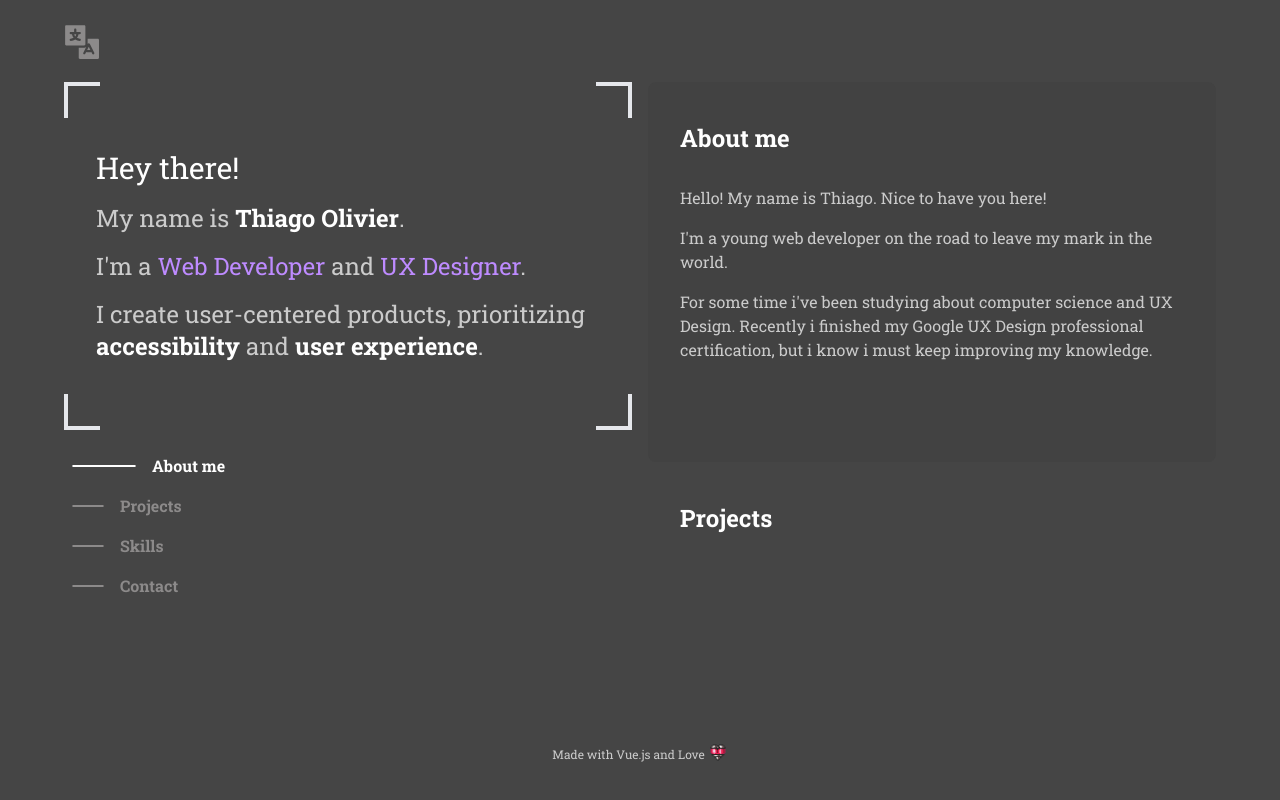
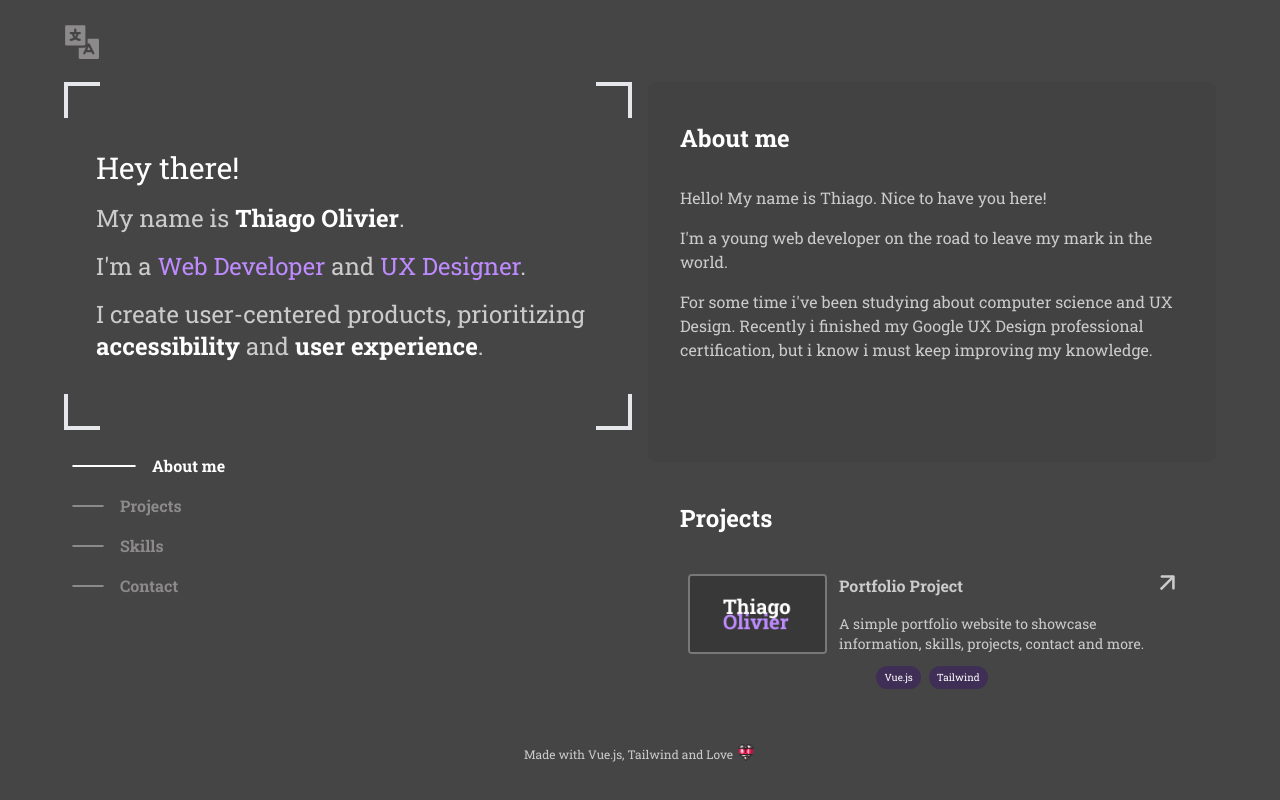
Before and after one commit to thiagoolivier/portfolio, a Vue app: page / in a window 1280 px wide. Built offline with nearby package versions, Linux system fonts and the light colour scheme.

Commit message:
Creates ProjectCard

```diff
--- a/src/App.vue
+++ b/src/App.vue
@@ -9,7 +9,7 @@
     </div>
     <footer class="grid lg:grid-cols-1 lg:max-w-6xl lg:mx-auto max-lg:mx-2">
       <p class="py-4 text-center">
-        <small class="text-xs normal-text align-bottom">Made with Vue.js and Love </small>
+        <small class="text-xs normal-text align-bottom">Made with Vue.js, Tailwind and Love </small>
         <img class="inline w-5" src="/images/heart-tank.gif" alt="Megaman-x heart tank GIF.">
       </p>
     </footer>
--- a/src/components/ProjectCard.vue
+++ b/src/components/ProjectCard.vue
@@ -1,9 +1,32 @@
 <template>
-  <div>
-
+  <div id="project-card" class="group p-2 space-y-3 rounded hover-transition hover:bg-white/10">
+    <div class="flex items-center space-x-3">
+      <img class="max-h-20 rounded border-2 border-[#787878]" src="images/projects/portfolio_thumb.png" alt="Portfolio project thumbnail.">
+      <div class="normal-text hover-transition group-hover:text-white">
+        <div class="flex justify-between align-middle">
+          <h4 class="font-bold">Portfolio Project</h4>
+          <svg class="fill-[#CBCBCB] hover-transition group-hover:fill-white" width="18" height="18" viewBox="0 0 14 14" fill="none" xmlns="http://www.w3.org/2000/svg">
+            <path
+              d="M13 1.99992C13 1.44763 12.5522 0.999919 12 0.999919L2.99996 0.99992C2.44767 0.999919 1.99996 1.44763 1.99996 1.99992C1.99996 2.5522 2.44767 2.99992 2.99996 2.99992L11 2.99992L11 10.9999C11 11.5522 11.4477 11.9999 12 11.9999C12.5522 11.9999 13 11.5522 13 10.9999L13 1.99992ZM2.80757 12.6065L12.7071 2.70703L11.2929 1.29281L1.39336 11.1923L2.80757 12.6065Z"
+            />
+          </svg>
+        </div>
+        <p class="text-sm">A simple portfolio website to showcase information, skills, projects, contact and more.</p>
+      </div>
+    </div>
+    <div class="flex justify-center space-x-2">
+      <SkillTag>Vue.js</SkillTag>
+      <SkillTag>Tailwind</SkillTag>
+    </div>
   </div>
 </template>
 
 <script setup>
+import SkillTag from './SkillTag.vue';
+</script>
 
-</script>
+<style scoped>
+  .hover-transition {
+    @apply transition ease-in
+  }
+</style>
--- /dev/null
+++ b/src/components/SkillTag.vue
@@ -0,0 +1,9 @@
+<template>
+  <div class="bg-[#3F2E56] w-max px-2 py-1 rounded-full text-[10px] text-white">
+    <slot></slot>
+  </div>
+</template>
+
+<script setup>
+
+</script>
--- a/src/layouts/RightDiv.vue
+++ b/src/layouts/RightDiv.vue
@@ -12,6 +12,8 @@
 
     <Container id="projects">
       <h2 class="content-title">Projects</h2>
+      <ProjectCard>
+      </ProjectCard>
     </Container>
 
     <Container id="skills" class="bg-[#424242]">
@@ -79,4 +81,5 @@
 import ContactOption from '../components/ContactOption.vue';
 import Container from "../components/Container.vue";
 import Skill from "../components/Skill.vue";
+import ProjectCard from "../components/ProjectCard.vue";
 </script>
```
Also changed, not shown: public/images/projects/portfolio_thumb.png (added).
